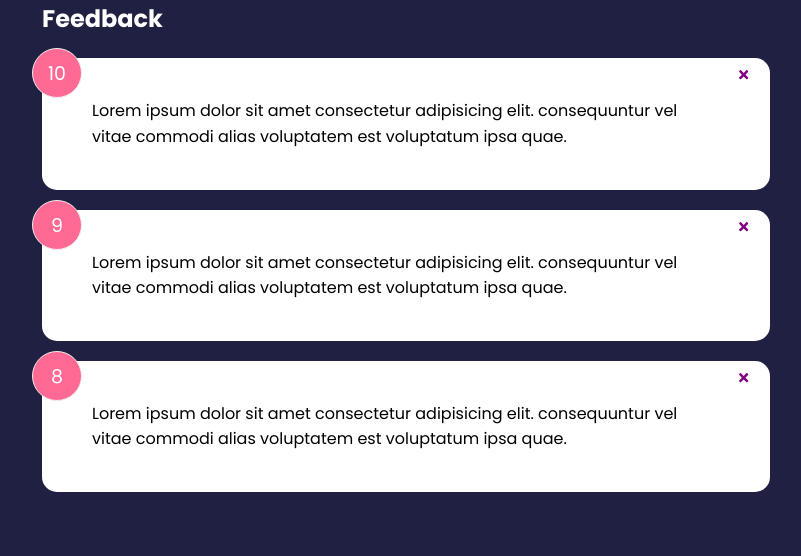
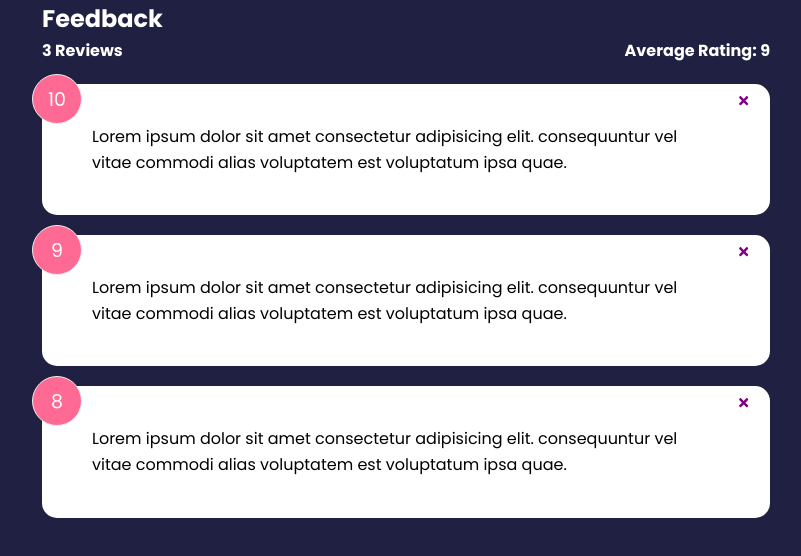
Before and after one commit to dariansweb/react-feedback-app, a React (Vite) app: page / in a window 1280 px wide. Shown: the top 556 px of the page, without its empty margins (234-1035 px from the left). Built offline with nearby package versions, Linux system fonts and the light colour scheme.

Commit message:
ratings and average review functional

```diff
--- a/src/App.jsx
+++ b/src/App.jsx
@@ -2,18 +2,22 @@
 import Header from "./components/Header";
 import FeedbackData from "./data/FeedbackData";
 import FeedbackList from "./components/FeedbackList";
+import FeedbackStats from "./components/FeedbackStats";
 
 function App() {
   const [feedback, setFeedback] = useState(FeedbackData);
+
   const deleteFeedback = (id) => {
     if (window.confirm("Are you sure you want to delete?")) {
       setFeedback(feedback.filter((item) => item.id !== id));
     }
   };
+
   return (
     <>
       <Header />
       <div className="container">
+        <FeedbackStats feedback={feedback} />
         <FeedbackList feedback={feedback} handleDelete={deleteFeedback} />
       </div>
     </>
--- /dev/null
+++ b/src/components/FeedbackStats.jsx
@@ -0,0 +1,22 @@
+import React from "react";
+
+const FeedbackStats = ({ feedback }) => {
+  // Calculate ratings average
+  let average =
+    feedback.reduce((acc, cur) => {
+      return acc + cur.rating;
+    }, 0) / feedback.length;
+
+  return (
+    <div className="feedback-stats">
+      <h4> {feedback.length} Reviews </h4>
+      <h4>
+        {" "}
+        Average Rating:{" "}
+        {isNaN(average) ? 0 : average.toFixed(1).replace(/\.0$/, "")}
+      </h4>
+    </div>
+  );
+};
+
+export default FeedbackStats;
```
